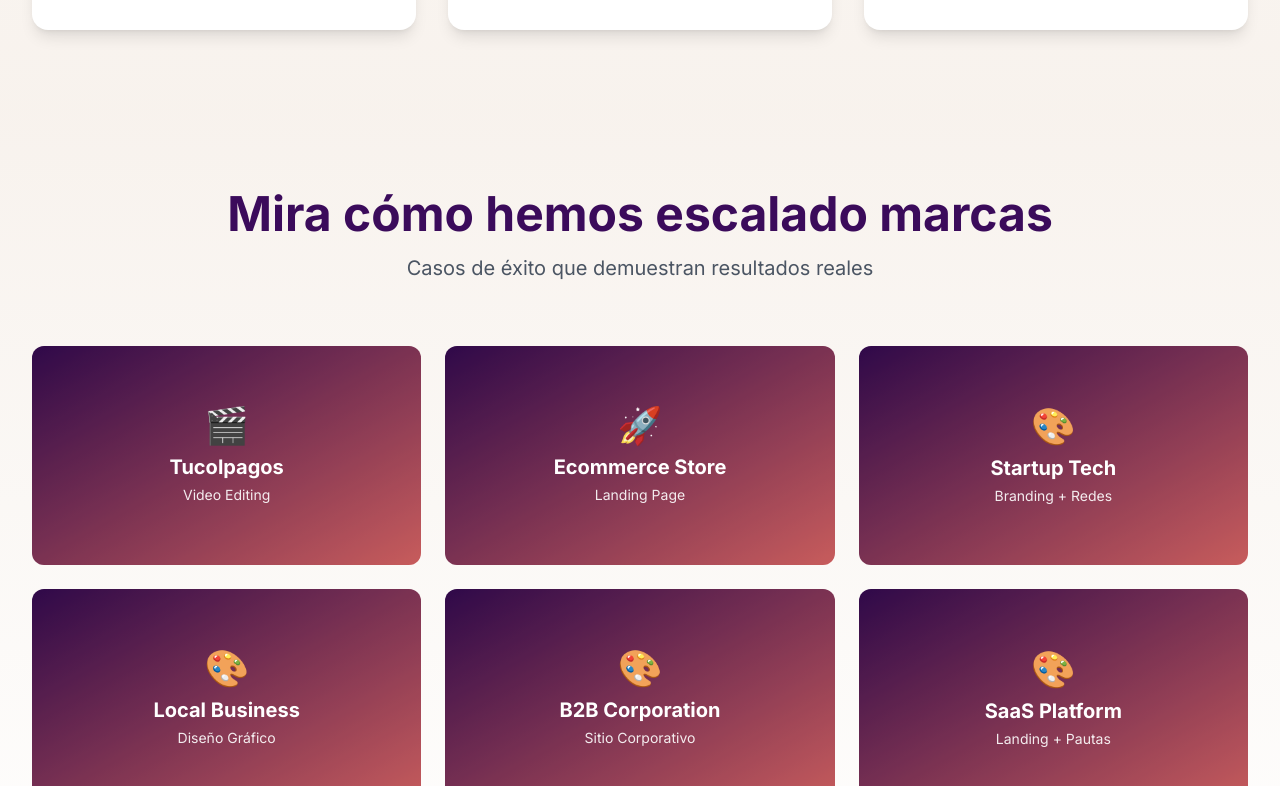
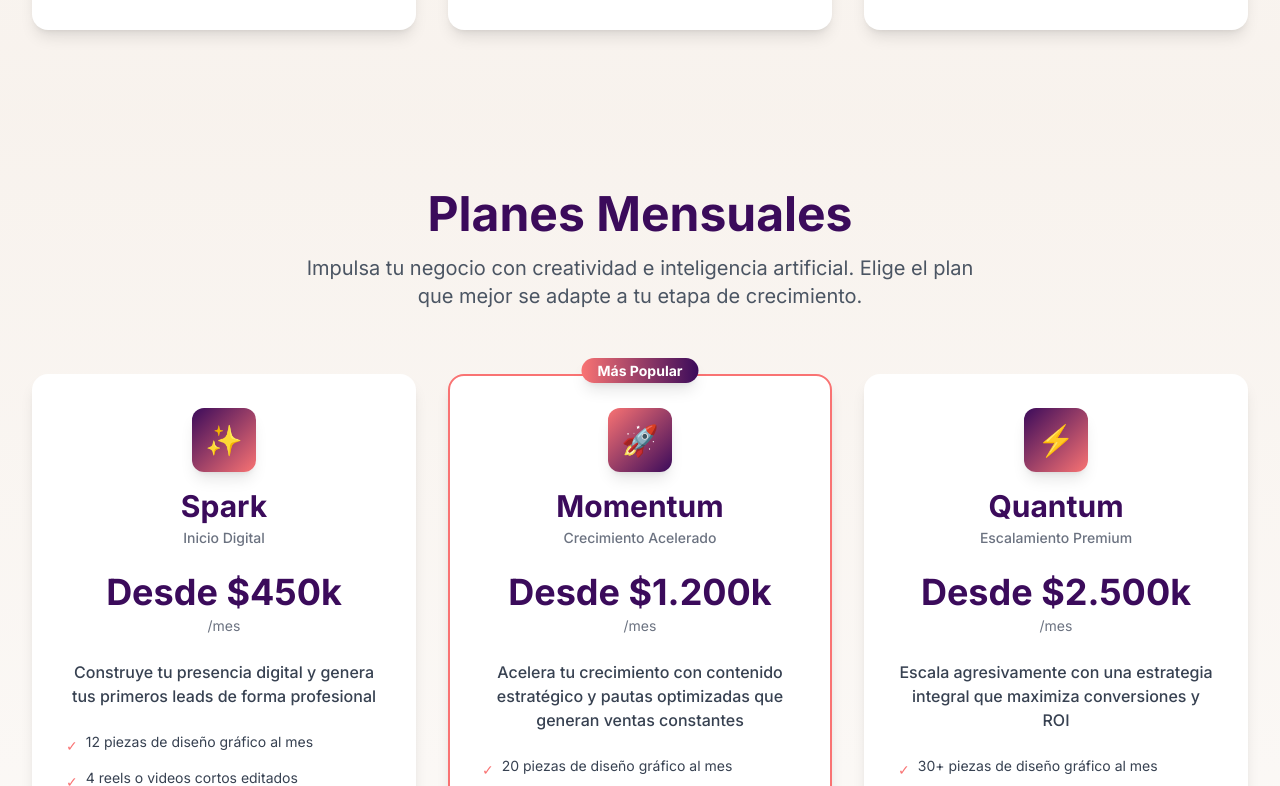
Before and after one commit to zinergia-marketing/web, a Next.js app: page / in a window 1280 px wide. Shown: the part 2014-2800 px from the top of the page. Built offline with nearby package versions, Linux system fonts and the light colour scheme; no server answers.

Commit message:
Agregar sección de Planes Mensuales con 3 planes (Spark, Momentum, Quantum)

```diff
--- a/app/page.tsx
+++ b/app/page.tsx
@@ -1,6 +1,7 @@
 import Hero from '@/components/Hero'
 import Navigation from '@/components/Navigation'
 import Services from '@/components/Services'
+import Plans from '@/components/Plans'
 import Portfolio from '@/components/Portfolio'
 import Testimonials from '@/components/Testimonials'
 import ContactForm from '@/components/ContactForm'
@@ -13,6 +14,7 @@ export default function Home() {
       <Navigation />
       <Hero />
       <Services />
+      <Plans />
       <Portfolio />
       <Testimonials />
       <ContactForm />
--- /dev/null
+++ b/components/Plans.tsx
@@ -0,0 +1,228 @@
+'use client'
+
+import { motion } from 'framer-motion'
+import { useState } from 'react'
+
+const plans = [
+  {
+    id: 1,
+    name: 'Spark',
+    subtitle: 'Inicio Digital',
+    price: 'Desde $450k',
+    priceFull: '450.000',
+    benefit: 'Construye tu presencia digital y genera tus primeros leads de forma profesional',
+    idealFor: 'Emprendedores y microempresas que inician su presencia digital y necesitan contenido profesional sin una inversión alta',
+    color: 'from-primary-purple to-primary-coral',
+    icon: '✨',
+    features: [
+      '12 piezas de diseño gráfico al mes',
+      '4 reels o videos cortos editados',
+      'Manejo de 2 redes sociales (Instagram y Facebook)',
+      '15 publicaciones al mes (5 por semana)',
+      'Community management básico',
+      '1 hora de asesoría estratégica mensual',
+      'Reporte mensual de métricas básicas',
+    ],
+    popular: false,
+  },
+  {
+    id: 2,
+    name: 'Momentum',
+    subtitle: 'Crecimiento Acelerado',
+    price: 'Desde $1.200k',
+    priceFull: '1.200.000',
+    benefit: 'Acelera tu crecimiento con contenido estratégico y pautas optimizadas que generan ventas constantes',
+    idealFor: 'PyMEs en crecimiento que buscan escalar ventas con marketing digital estructurado y resultados medibles',
+    color: 'from-primary-coral to-primary-purple',
+    icon: '🚀',
+    features: [
+      '20 piezas de diseño gráfico al mes',
+      '8 reels o videos cortos editados',
+      'Manejo de 3 redes sociales (Instagram, Facebook, TikTok)',
+      '24 publicaciones al mes (6 por semana)',
+      'Community management completo',
+      'Manejo de pautas publicitarias (presupuesto aparte)',
+      '2 horas de asesoría estratégica mensual',
+      'Reportes semanales de ROAS y métricas',
+    ],
+    popular: true,
+  },
+  {
+    id: 3,
+    name: 'Quantum',
+    subtitle: 'Escalamiento Premium',
+    price: 'Desde $2.500k',
+    priceFull: '2.500.000',
+    benefit: 'Escala agresivamente con una estrategia integral que maximiza conversiones y ROI',
+    idealFor: 'Empresas que buscan escalar resultados, maximizar ROI y necesitan una estrategia integral con soporte estratégico continuo',
+    color: 'from-primary-purple to-primary-coral',
+    icon: '⚡',
+    features: [
+      '30+ piezas de diseño gráfico al mes',
+      '12 reels o videos cortos editados',
+      'Manejo completo de 4 redes sociales',
+      '30+ publicaciones al mes (diarias optimizadas)',
+      'Community management premium (24/7)',
+      'Manejo avanzado de pautas multi-plataforma',
+      'Landing Page incluida (nueva o mejoras mensuales)',
+      '4 horas de asesoría estratégica mensual',
+      'Reporte mensual ejecutivo con análisis predictivo',
+    ],
+    popular: false,
+  },
+]
+
+export default function Plans() {
+  const [hoveredId, setHoveredId] = useState<number | null>(null)
+
+  const whatsappNumber = process.env.NEXT_PUBLIC_WHATSAPP_NUMBER || '573243463101'
+
+  const getWhatsAppUrl = (planName: string, planSubtitle: string) => {
+    const message = encodeURIComponent(`Hola, me interesa conocer más sobre el plan ${planName} - ${planSubtitle}. Me gustaría recibir información detallada y una cotización personalizada.`)
+    return `https://wa.me/${whatsappNumber}?text=${message}`
+  }
+
+  return (
+    <section
+      id="plans"
+      className="py-20 bg-gradient-to-b from-primary-neutral/30 to-white"
+    >
+      <div className="max-w-7xl mx-auto px-4 sm:px-6 lg:px-8">
+        {/* Section Header */}
+        <motion.div
+          initial={{ opacity: 0, y: 30 }}
+          whileInView={{ opacity: 1, y: 0 }}
+          viewport={{ once: true }}
+          transition={{ duration: 0.6 }}
+          className="text-center mb-16"
+        >
+          <h2 className="text-4xl sm:text-5xl font-bold text-primary-purple mb-4">
+            Planes Mensuales
+          </h2>
+          <p className="text-xl text-gray-600 max-w-2xl mx-auto">
+            Impulsa tu negocio con creatividad e inteligencia artificial. Elige el plan que mejor se adapte a tu etapa de crecimiento.
+          </p>
+        </motion.div>
+
+        {/* Plans Grid */}
+        <div className="grid grid-cols-1 lg:grid-cols-3 gap-8">
+          {plans.map((plan, index) => (
+            <motion.div
+              key={plan.id}
+              initial={{ opacity: 0, y: 50 }}
+              whileInView={{ opacity: 1, y: 0 }}
+              viewport={{ once: true }}
+              transition={{ duration: 0.6, delay: index * 0.1 }}
+              onMouseEnter={() => setHoveredId(plan.id)}
+              onMouseLeave={() => setHoveredId(null)}
+              className="relative group"
+            >
+              {/* Popular Badge */}
+              {plan.popular && (
+                <div className="absolute -top-4 left-1/2 transform -translate-x-1/2 z-10">
+                  <span className="bg-gradient-to-r from-primary-coral to-primary-purple text-white px-4 py-1 rounded-full text-sm font-bold shadow-lg">
+                    Más Popular
+                  </span>
+                </div>
+              )}
+
+              <div
+                className={`bg-white rounded-2xl p-8 shadow-lg hover:shadow-2xl transition-all duration-300 h-full flex flex-col border-2 ${
+                  plan.popular
+                    ? 'border-primary-coral'
+                    : 'border-transparent'
+                } ${
+                  hoveredId === plan.id ? 'transform scale-105' : ''
+                }`}
+              >
+                {/* Icon & Name */}
+                <div className="mb-6 text-center">
+                  <div
+                    className={`w-16 h-16 rounded-xl bg-gradient-to-br ${plan.color} flex items-center justify-center text-3xl shadow-lg mx-auto mb-4`}
+                  >
+                    {plan.icon}
+                  </div>
+                  <h3 className="text-3xl font-bold text-primary-purple mb-1">
+                    {plan.name}
+                  </h3>
+                  <p className="text-gray-500 text-sm font-medium">
+                    {plan.subtitle}
+                  </p>
+                </div>
+
+                {/* Price */}
+                <div className="mb-6 text-center">
+                  <span className="text-4xl font-bold text-primary-purple">
+                    {plan.price}
+                  </span>
+                  <span className="text-gray-500 text-sm block mt-1">
+                    /mes
+                  </span>
+                </div>
+
+                {/* Benefit */}
+                <p className="text-gray-700 mb-6 text-center font-medium">
+                  {plan.benefit}
+                </p>
+
+                {/* Features */}
+                <ul className="space-y-3 mb-8 flex-grow">
+                  {plan.features.map((feature, idx) => (
+                    <li key={idx} className="flex items-start text-gray-700 text-sm">
+                      <span className="text-primary-coral mr-2 mt-1 flex-shrink-0">✓</span>
+                      <span>{feature}</span>
+                    </li>
+                  ))}
+                </ul>
+
+                {/* Ideal For */}
+                <div className="mb-6 p-4 bg-primary-neutral/20 rounded-lg">
+                  <p className="text-xs text-gray-600 italic text-center">
+                    {plan.idealFor}
+                  </p>
+                </div>
+
+                {/* CTA */}
+                <a
+                  href={getWhatsAppUrl(plan.name, plan.subtitle)}
+                  target="_blank"
+                  rel="noopener noreferrer"
+                  onClick={() => {
+                    if (typeof window !== 'undefined' && window.gtag) {
+                      window.gtag('event', 'click', {
+                        event_category: 'Plan',
+                        event_label: `${plan.name} - ${plan.subtitle}`,
+                      })
+                    }
+                  }}
+                  className={`w-full py-4 rounded-full font-bold text-white bg-gradient-to-r ${plan.color} hover:shadow-lg transition-all duration-300 hover:scale-105 text-center block ${
+                    plan.popular ? 'text-lg' : ''
+                  }`}
+                >
+                  {plan.popular ? 'Contratar Plan Popular' : 'Solicitar este plan'}
+                </a>
+              </div>
+            </motion.div>
+          ))}
+        </div>
+
+        {/* Note */}
+        <motion.div
+          initial={{ opacity: 0, y: 30 }}
+          whileInView={{ opacity: 1, y: 0 }}
+          viewport={{ once: true }}
+          transition={{ duration: 0.6, delay: 0.4 }}
+          className="mt-12 text-center"
+        >
+          <div className="bg-primary-neutral/20 rounded-2xl p-6 max-w-3xl mx-auto">
+            <p className="text-gray-700 text-sm mb-2">
+              <strong>Nota importante:</strong> Todos los planes incluyen 2 rondas de revisión por entregable.
+              Los presupuestos de pauta publicitaria se cobran aparte según tus objetivos.
+              Contratos mensuales con renovación automática. Descuentos disponibles para contratos trimestrales y anuales.
+            </p>
+          </div>
+        </motion.div>
+      </div>
+    </section>
+  )
+}
```
